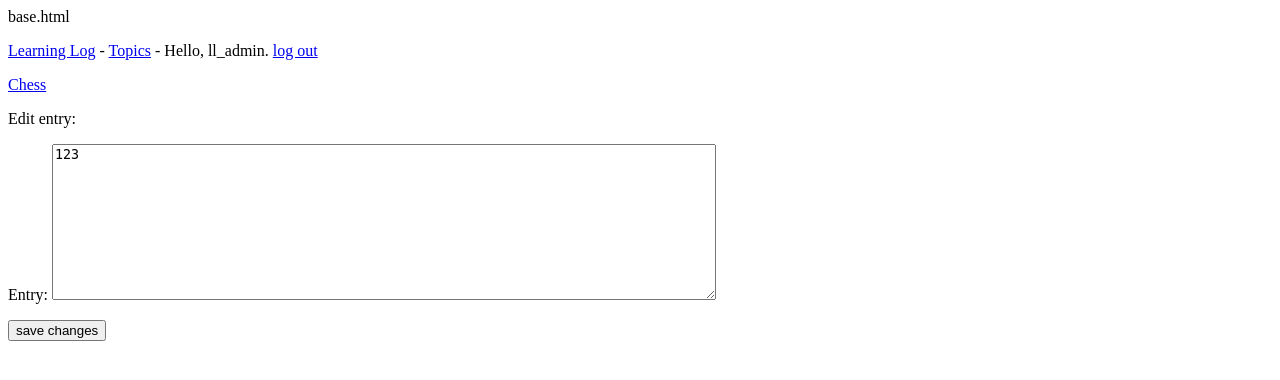
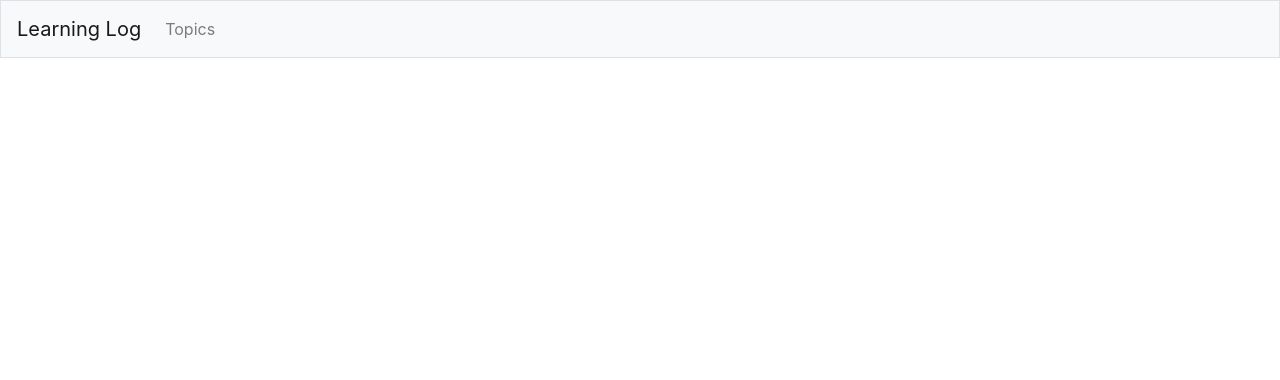
Before and after one commit to chkbom/learning_log, a Django app: page /edit_entry/1/ in a window 1280 px wide. Shown: the top 380 px of the page. Run offline with Django 4.2, Linux system fonts and the light colour scheme; a user stored in the database is signed in; data comes from the database, SQL or seed files in the repository; some libraries are stand-ins or nearby versions.

Commit message:
Начал заполнять оформление

```diff
--- a/learning_log/settings.py
+++ b/learning_log/settings.py
@@ -34,6 +34,9 @@ INSTALLED_APPS = [
     #Мои приложения
     'learning_logs',
     'users',
+
+    #Сторонние приложения
+    'bootstrap4',
 
     # Приложения django по умолчанию
     'django.contrib.admin',
--- a/learning_logs/templates/learning_logs/base.html
+++ b/learning_logs/templates/learning_logs/base.html
@@ -1,14 +1,32 @@
-base.html
-<p>
-    <a href="{% url 'learning_logs:index' %}">Learning Log</a> -
-    <a href="{% url 'learning_logs:topics' %}">Topics</a> -
-    {% if user.is_authenticated %}
-        Hello, {{ user.username }}.
-        <a href="{% url 'users:logout' %}">log out</a>
-    {% else %}
-        <a href="{% url 'users:register' %}">Register</a> -
-        <a href="{% url 'users:login' %}">log in</a>
-    {% endif %}
-</p>
+{% load bootstrap4 %}
 
-{% block content %}{% endblock content %}
+<!doctype html>
+<html lang="en">
+    <head>
+        <meta charset="utf-8">
+        <meta name="viewport" content="width=device-width, initial-scale=1,
+            shrink-to-fit=no">
+        <title>Learning Log</title>
+
+        {% bootstrap_css %}
+        {% bootstrap_javascript jquery='full' %}
+
+    </head>
+
+    <body>
+
+        <nav class="navbar navbar-expand-md navbar-light bg-light mb-4 border">
+
+        <a class="navbar-brand" href="{% url 'learning_logs:index'%}">
+            Learning Log</a>
+
+        <button class="navbar-toggler" type="button" data-toggle="collapse"
+            data-target="#navbarCollapse" aria-controls="navbarCollapse"
+            aria-expanded="false" aria-label="Toggle navigation">
+            <span class="navbar-toggler-icon"></span></button>
+        <div class="collapse navbar-collapse" id="navbarCollapse">
+            <ul class="navbar-nav mr-auto">
+                <li class="nav-item">
+                    <a class="nav-link" href="{% url 'learning_logs:topics'%}">
+                        Topics</a></li>
+            </ul>
```
